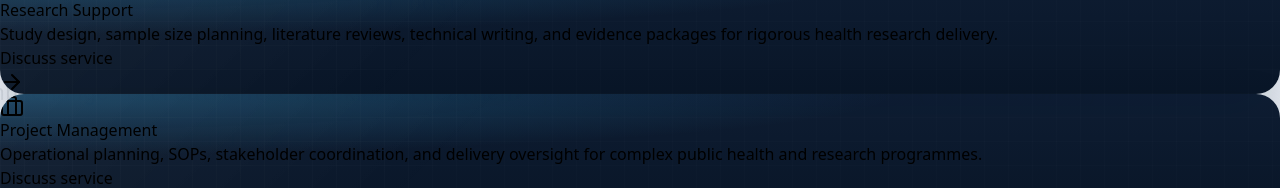
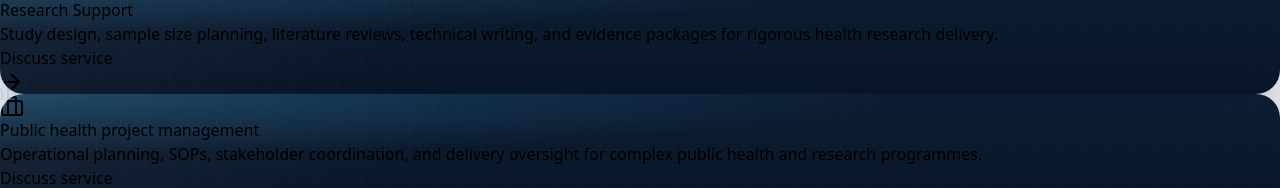
Before and after one commit to MTHermann/Bluetick-Health-public-health-consulting-website, a React (Vite) app: page / in a window 1280 px wide. Shown: the part 3544-3732 px from the top of the page. Built offline with nearby package versions, Linux system fonts and the light colour scheme; the HTML template or start-up script is replaced by a standard one.

Commit message:
Rename service to public health project management
Co-authored-by: MTHermann <158726671+MTHermann@users.noreply.github.com>

```diff
--- a/index.html
+++ b/index.html
@@ -95,7 +95,7 @@
                 "@type": "Offer",
                 "itemOffered": {
                   "@type": "Service",
-                  "name": "Project Management",
+                  "name": "Public health project management",
                   "description": "SOP and protocol development, regulatory compliance, and operational leadership for public health projects."
                 }
               },
--- a/src/content/siteContent.js
+++ b/src/content/siteContent.js
@@ -661,7 +661,7 @@ export function getPageMeta(pathname) {
                 'Statistical Analysis',
                 'Data Management',
                 'Research Support',
-                'Project Management',
+                'Public health project management',
                 'Monitoring & Evaluating Public Health Programs',
                 'Clinical Trials Support',
                 'Health Economics & Economic Evaluation',
--- a/src/pages/ConsultingWebsite.jsx
+++ b/src/pages/ConsultingWebsite.jsx
@@ -53,7 +53,7 @@ const services = [
   },
   {
     icon: Briefcase,
-    title: 'Project Management',
+    title: 'Public health project management',
     body: 'Operational planning, SOPs, stakeholder coordination, and delivery oversight for complex public health and research programmes.',
   },
   {
@@ -147,7 +147,7 @@ function SiteHeader({ pathname }) {
       { label: 'Statistical Analysis', href: '/#services' },
       { label: 'Data Management', href: '/#services' },
       { label: 'Research Support', href: '/#services' },
-      { label: 'Project Management', href: '/#services' },
+      { label: 'Public health project management', href: '/#services' },
       { label: 'Monitoring & Evaluation', href: '/#services' },
       { label: 'Clinical Trials Support', href: '/#services' },
       { label: 'Health Economics & Economic Evaluation', href: '/#services' },
```
